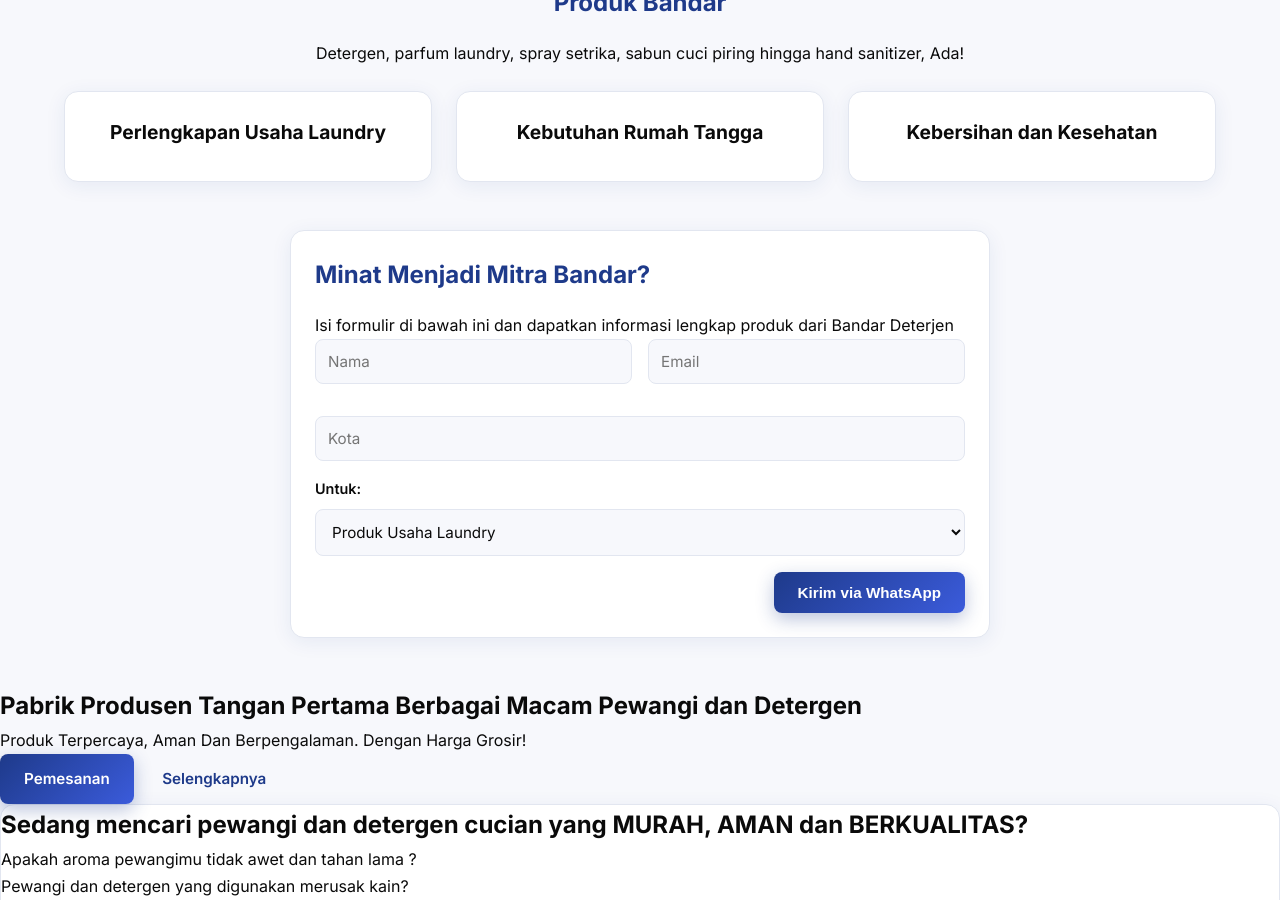
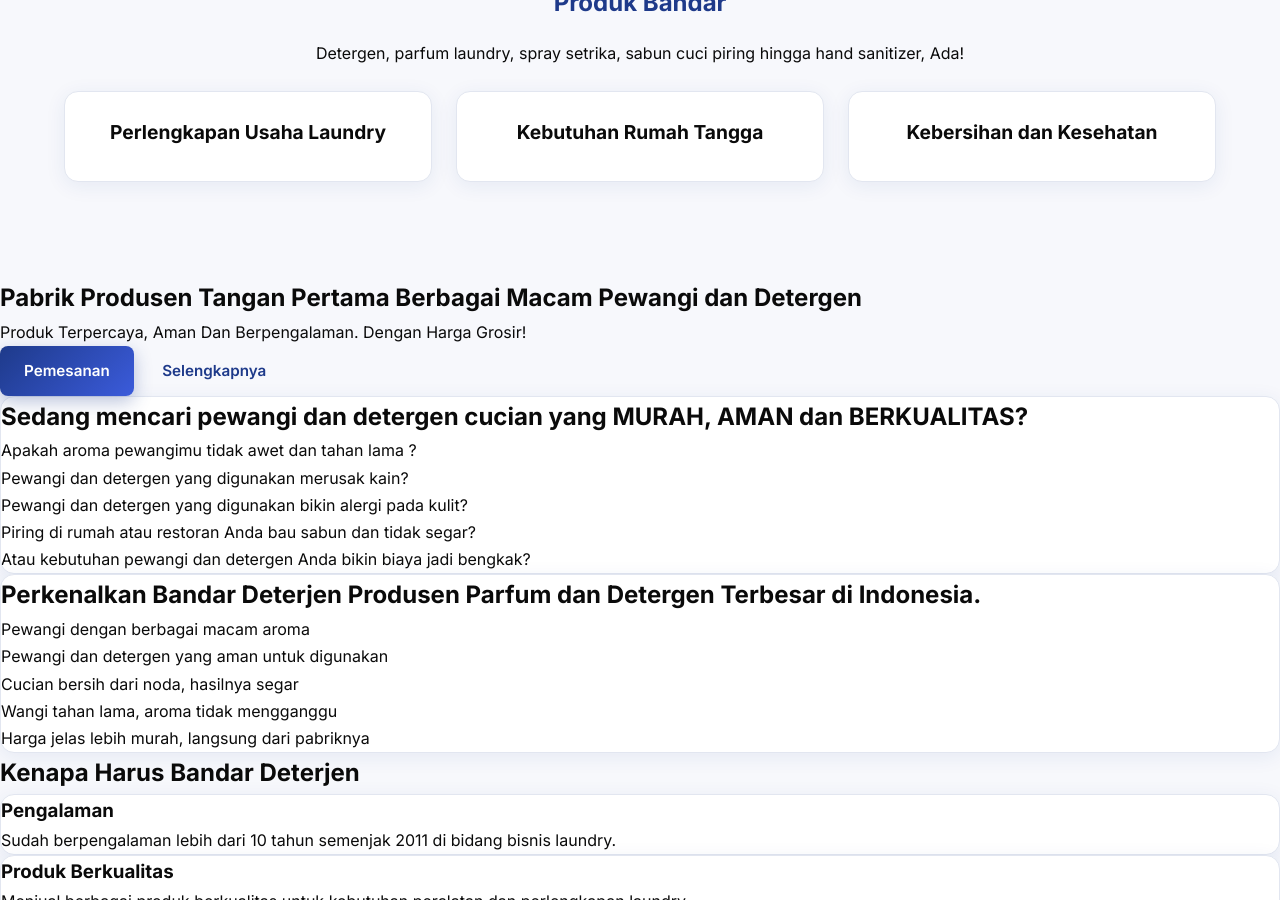
Before and after one commit to bandardeterjen/bandardeterjen.github.io, a Jekyll site: the page built from bandar-deterjen.html, in a window 1280 px wide and 900 px high, scrolled down 1695 px. Built offline with Jekyll 4.4.1, drawn with Linux system fonts in a browser that asks for light colours; some of the changed text lies outside the part shown.

Commit message:
Update bandar-deterjen.html

```diff
--- a/bandar-deterjen.html
+++ b/bandar-deterjen.html
@@ -90,45 +90,6 @@
       </div>
     </div>
   </section>
-
-  <!-- Order Form Section -->
-  <section id="pesan" class="card order-section">
-    <h2>Minat Menjadi Mitra Bandar?</h2>
-    <p>Isi formulir di bawah ini dan dapatkan informasi lengkap produk dari Bandar Deterjen</p>
-
-    <div class="order-form">
-      <input type="hidden" name="_captcha" value="false">
-      <div class="form-row">
-        <div class="form-group">
-          <input class="form-control" type="text" id="name" name="name" placeholder="Nama">
-        </div>
-        <div class="form-group">
-          <input class="form-control" type="email" id="email" name="email" placeholder="Email">
-        </div>
-      </div>
-      <div class="form-group">
-        <input class="form-control" type="text" id="text-city" name="city" placeholder="Kota">
-      </div>
-
-      <input type="hidden" id="hdnmsgprod" name="Hidden Msg Prod" value="Parfum laundry grade ">
-      <div class="form-group">
-        <label for="text-prod">Untuk:</label>
-        <select id="text-prod" class="form-control" name="produk">
-          <option value="Produk Usaha laundry">Produk Usaha Laundry</option>
-          <option value="Produk Kebutuhan Rumah">Produk Kebutuhan Rumah</option>
-          <option value="Produk Kebutuhan Hotel Restoran Katering">Produk Kebutuhan Horeka</option>
-        </select>
-      </div>
-
-      <input type="hidden" id="hdnmsg" name="Hidden Msg" value="Harga parfum di atas tertera pada Marketplace Shopee dan Tokopedia (TURUN HARGA). Harga sewaktu-waktu berubah tanpa pemberitahuan terlebih dahulu. Silahkan melakukan pembelian lewat sini&#10;&#10;Tokopedia:&#10;1 liter https://tokopedia.link/lGJQEUUMzCb&#10;5 liter https://tokopedia.link/2Z8E6GYMzCb&#10;&#10;Shopee:&#10;1 liter https://shp.ee/u3n4xy9&#10;5 liter https://shp.ee/rf6vgex.">
-
-      <div class="form-action text-right">
-        <button class="btn btn-primary" type="button" id="sendWaBtn">
-          Kirim via WhatsApp
-        </button>
-      </div>
-    </div>
-  </section>
 </div>
 
 <!-- Load Page-Specific CSS & JS -->
```
